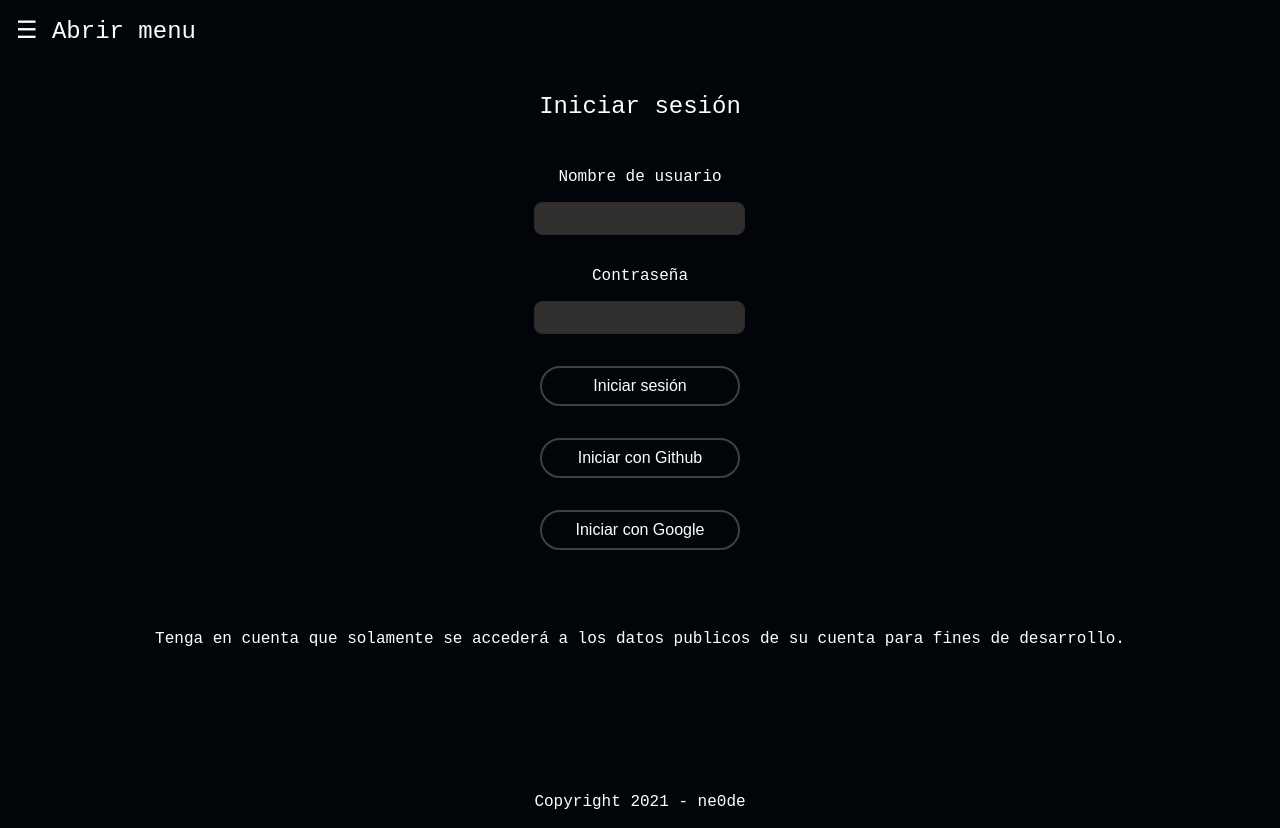
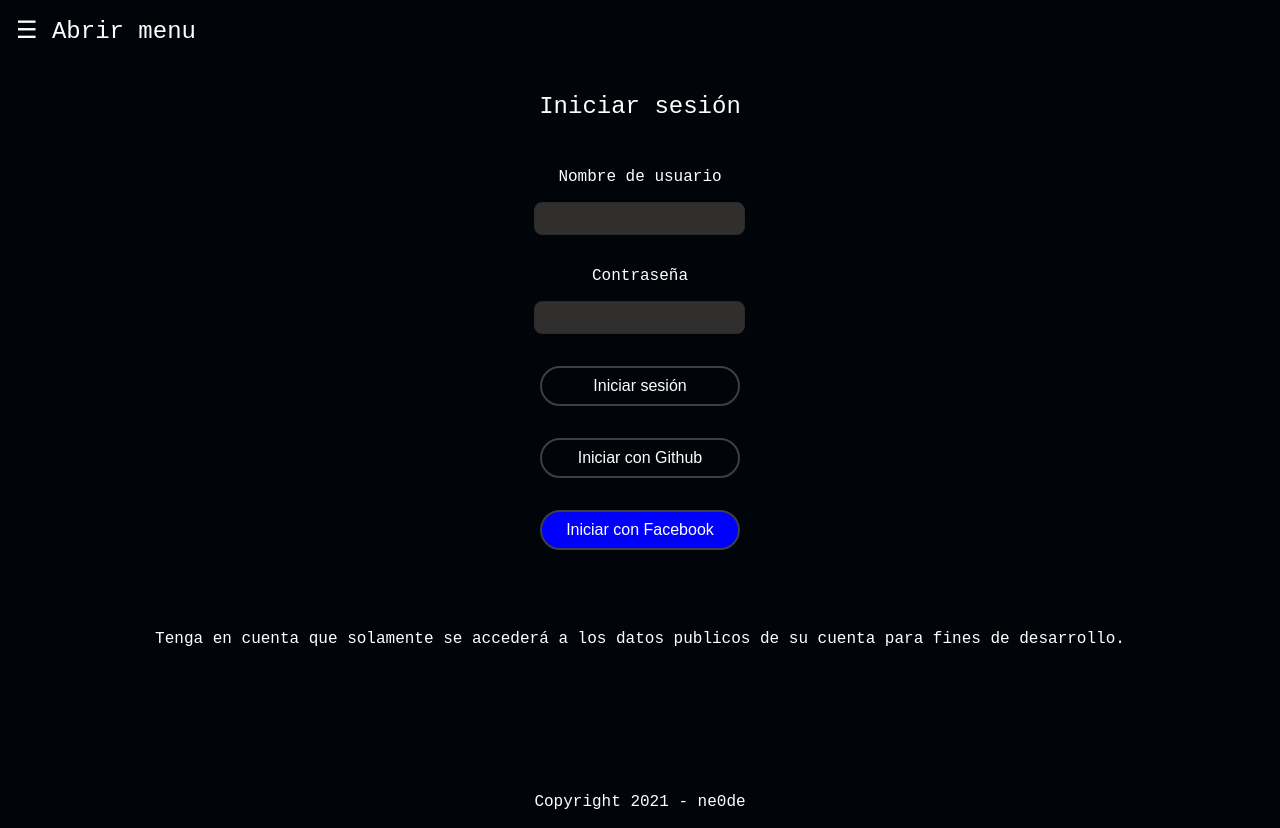
Before and after one commit to ne0de/nextjs-passner, a Next.js app: page /login in a window 1280 px wide. Built offline with nearby package versions, Linux system fonts and the light colour scheme; no server answers.

Commit message:
finished facebook auth client

```diff
--- a/firebase/client.js
+++ b/firebase/client.js
@@ -79,6 +79,15 @@ export const onUserSignOut = () => {
     })
 }
 
+export const facebookLogin = () => {
+  return firebase
+    .auth()
+    .signInWithRedirect(new firebase.auth.FacebookAuthProvider())
+    .then((e) => {
+      console.log(e)
+    })
+}
+
 export const githubLogin = () => {
   return firebase
     .auth()
--- a/pages/login/index.js
+++ b/pages/login/index.js
@@ -2,7 +2,7 @@ import styles from "../../styles/Form.module.scss"
 
 import { useEffect } from "react"
 import { useRouter } from "next/router"
-import { githubLogin } from "../../firebase/client"
+import { facebookLogin, githubLogin } from "../../firebase/client"
 
 import useUser from "../../hooks/useUser"
 
@@ -14,6 +14,11 @@ const Login = () => {
     user && router.replace("/")
   }, [user])
 
+  const handleClickFacebook = () => {
+    facebookLogin().catch((err) => {
+      console.log(err)
+    })
+  }
   const handleClickGitHub = () => {
     githubLogin().catch((err) => {
       console.log(err)
@@ -49,7 +54,7 @@ const Login = () => {
             />
           </div>
           <div className={styles.formGroup}>
-            <button className="smallBtn" type="submit">
+            <button className="smallBtn" type="submit" disabled>
               Iniciar sesión
             </button>
           </div>
@@ -62,8 +67,12 @@ const Login = () => {
               Iniciar con Github
             </button>
             <div className={styles.formGroup}>
-              <button className="smallBtn" type="button">
-                Iniciar con Google
+              <button
+                className="smallBtnFacebook"
+                type="button"
+                onClick={handleClickFacebook}
+              >
+                Iniciar con Facebook
               </button>
             </div>
             <div className={styles.formGroup}>
--- a/styles/globals.scss
+++ b/styles/globals.scss
@@ -144,6 +144,23 @@ footer {
   }
 }
 
+.smallBtnFacebook {
+  height: 40px;
+  text-decoration: none;
+  background-color: blue;
+  color: white;
+  font-size: 16px;
+  width: 200px;
+  border: 2px solid #3f3f3f;
+  border-radius: 200px;
+  transition: color 0.5s ease, border-color 0.15s ease;
+  &:hover {
+    cursor: pointer;
+    color: #ffffff;
+    border-color: #707070;
+  }
+}
+
 .smallBtn {
   height: 40px;
   text-decoration: none;
```
Also changed, not shown: pages/panel/index.js (+10 -5 lines).
